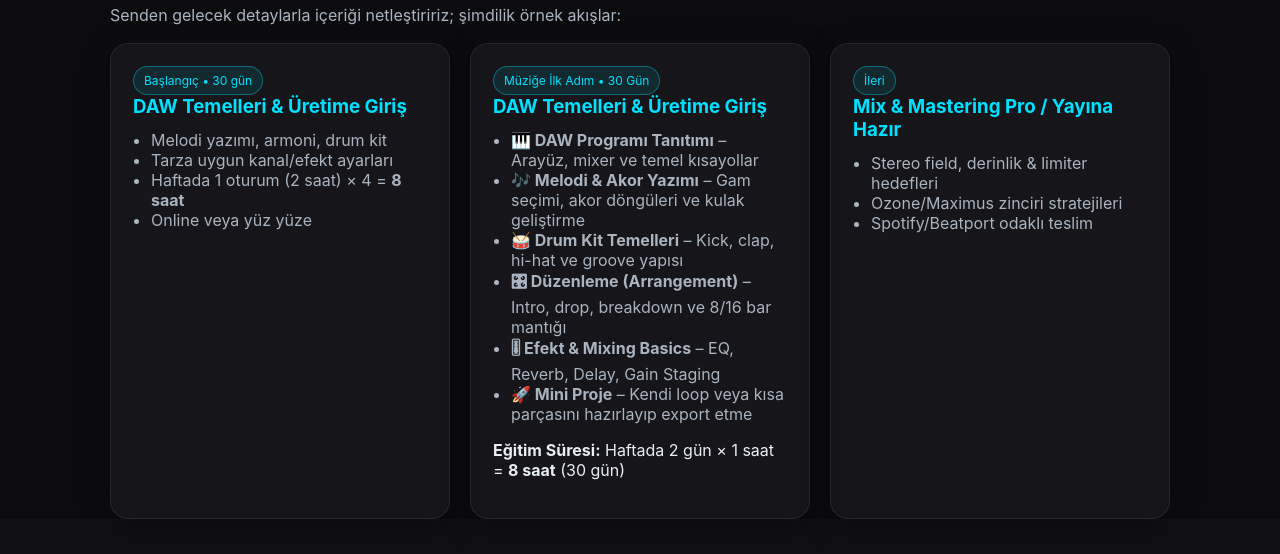
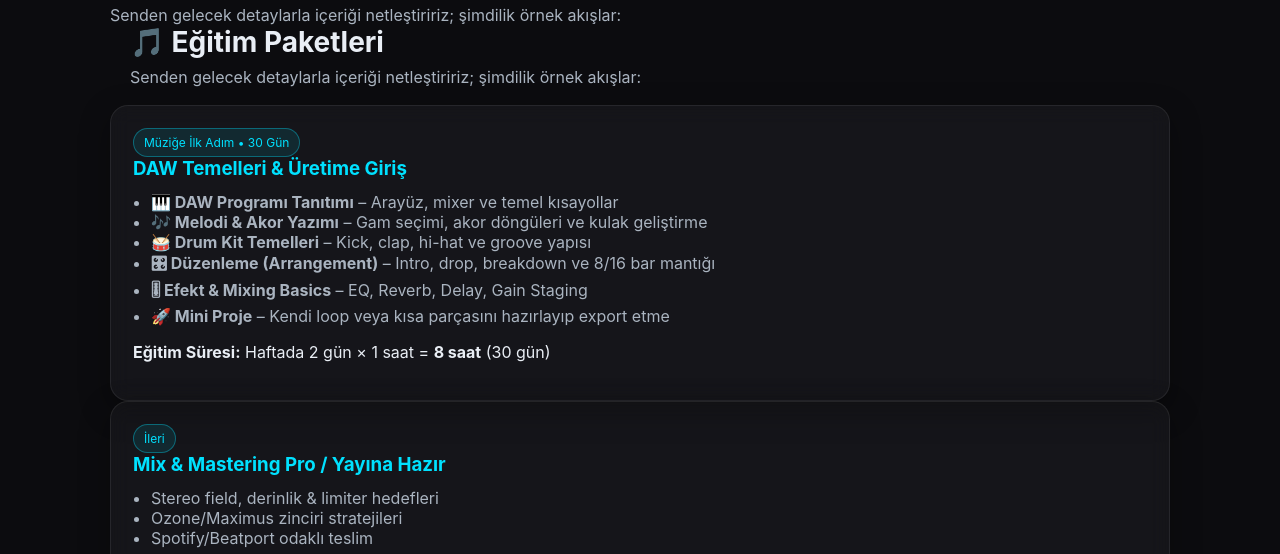
Before and after one commit to ahmetcegilakademi/Ahmet-e-ilAkademi, a plain HTML site: page index.html in a window 1280 px wide. Shown: the part 608-1162 px from the top of the page. Drawn offline with Linux system fonts and the light colour scheme.

Commit message:
Update index.html

```diff
--- a/index.html
+++ b/index.html
@@ -142,17 +142,14 @@
     <h2 class="section-title">🎵 Eğitim Paketleri</h2>
     <p class="section-sub">Senden gelecek detaylarla içeriği netleştiririz; şimdilik örnek akışlar:</p>
 
-    <div class="grid" style="margin-top:18px">
-      <div class="card">
-        <span class="chip">Başlangıç • 30 gün</span>
-        <h3>DAW Temelleri & Üretime Giriş</h3>
-        <ul>
-          <li>Melodi yazımı, armoni, drum kit</li>
-          <li>Tarza uygun kanal/efekt ayarları</li>
-          <li>Haftada 1 oturum (2 saat) × 4 = <b>8 saat</b></li>
-          <li>Online veya yüz yüze</li>
-        </ul>
-      </div>
+   <section id="paketler" class="container">
+  <h2 class="section-title">🎵 Eğitim Paketleri</h2>
+  <p class="section-sub">Senden gelecek detaylarla içeriği netleştiririz; şimdilik örnek akışlar:</p>
+
+  <div class="grid" style="margin-top:18px">
+     <!-- kartlar burada -->
+  </div>
+</section>
 
    <div class="card">
   <span class="chip">Müziğe İlk Adım • 30 Gün</span>
```
